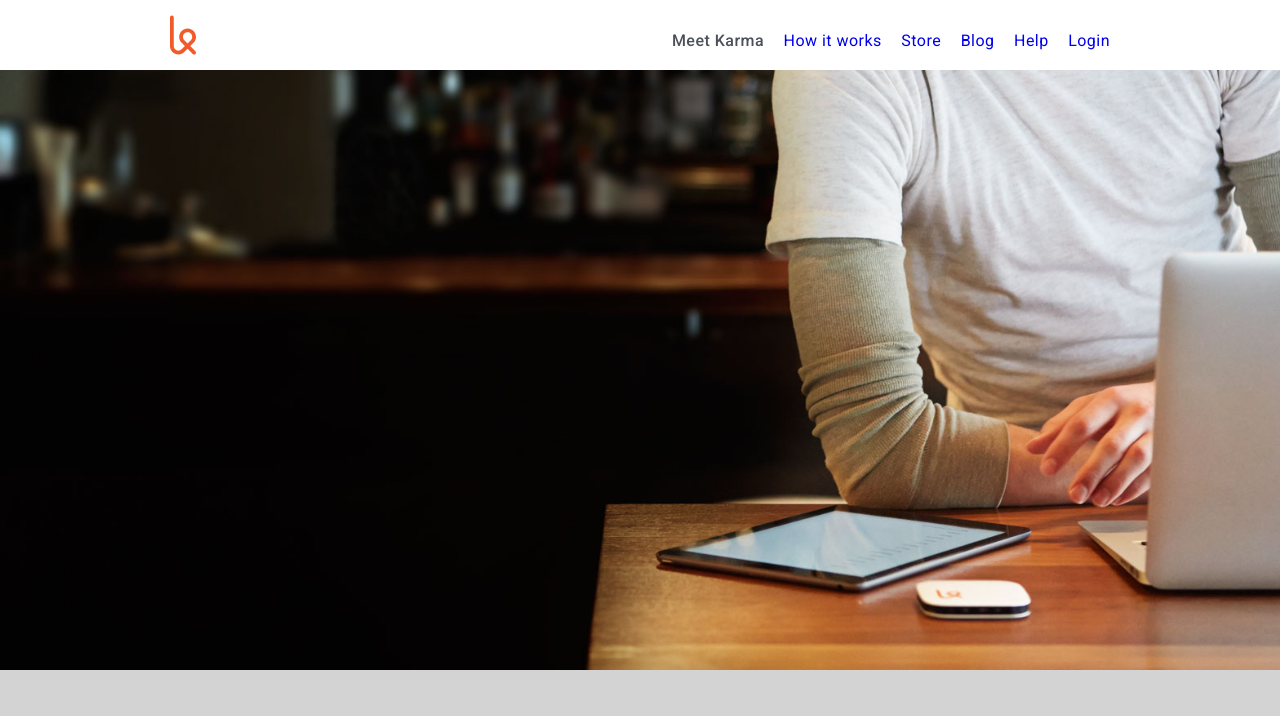
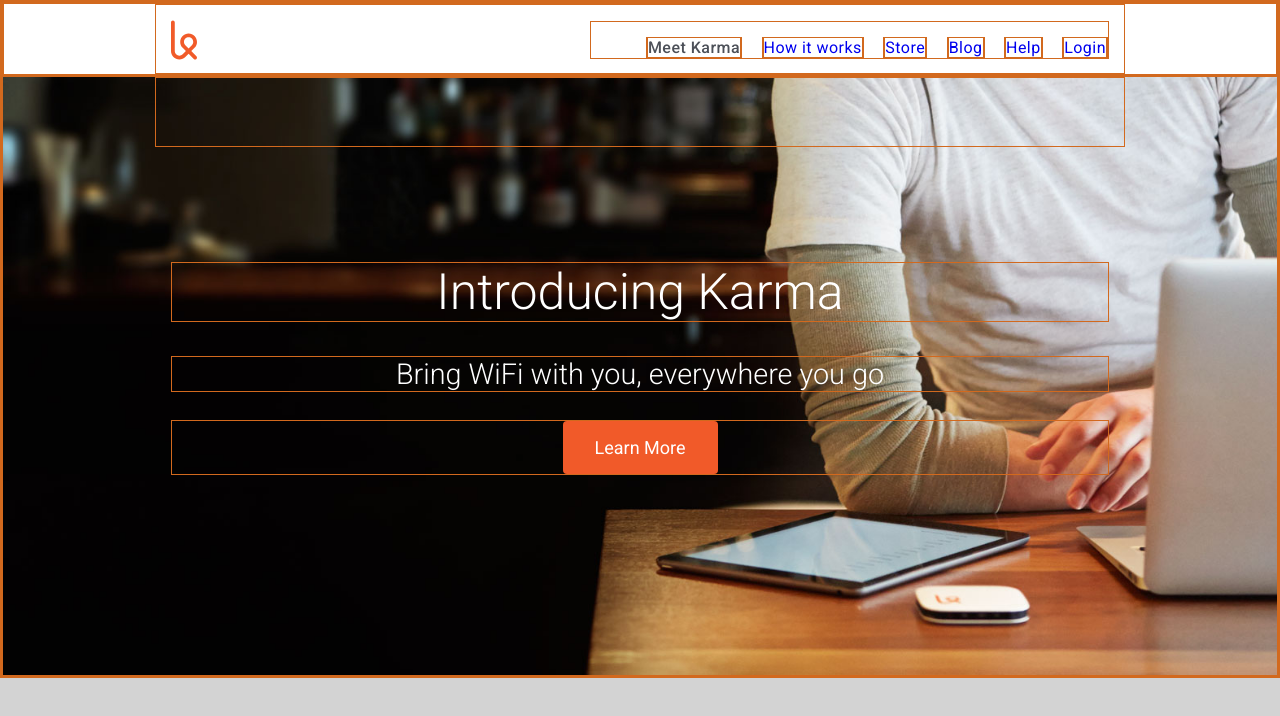
Before and after one commit to ciandro/karma-page, a plain HTML site: page index.html in a window 1280 px wide. Drawn offline with Linux system fonts and the light colour scheme.

Commit message:
added introduction section

```diff
--- a/css/style.css
+++ b/css/style.css
@@ -7,31 +7,34 @@ html {
 
 body {
     background-color: LightGray;
+    font-family: 'Roboto', sans-serif;
+        -webkit-font-smoothing: antialiased;
 }
-div {
-    /*border: 1px solid Chocolate;*/
+* {
+    border: 1px solid Chocolate;
 }
 /* add css below */
 
 .top-navigation {
 	background-color: #fff;
-	font-family: 'Roboto', sans-serif;
 	font-size: 16px;
 	color: #838994;
 	letter-spacing: 0.03em;
 	-webkit-font-smoothing: antialiased;
 }
 
-.top-navigation .content {
+.content {
 	width: 970px;
-    height: 70px;
-    margin: 0 auto;
+  height: 70px;
+  margin: 0 auto;
 	padding: 0 15px;
+  box-sizing: inherit;
+
 }
 
 .top-navigation .links .active {
 	color: #4c5058;
-    font-weight: 500;
+  font-weight: 500;
 }
 
 .logo {
@@ -74,3 +77,44 @@ div {
 	height: 600px;
 
 }
+
+.introduction h1{
+  text-align: center;
+  font-weight: 300;
+  margin-top: 11.5rem;
+  font-size: 3.125rem;
+
+}
+
+.introduction h3 {
+  text-align: center;
+  font-weight: 200;
+  font-size: 1.8rem;
+}
+
+h1, h3 {
+  color: #fff;
+}
+
+.introduction button {
+  display: block;
+  margin: 0 auto;
+}
+
+button:hover {
+    background-color: #d9400e;
+    border-color: #cf3d0e;
+    cursor: pointer;
+}
+
+button {
+    width: 9.688rem;
+    background-color: #f15a29;
+    border-color: #f15a29;
+    text-shadow: none;
+    border-style: none;
+    border-radius: 4px;
+    padding: 1rem 1.5rem;
+    color: white;
+    font-size: 1.125rem;
+}
--- a/index.html
+++ b/index.html
@@ -25,6 +25,13 @@
 	</header>
 
 	<section class="introduction">
+		<div class="content">
+				<h1>Introducing Karma</h1>
+				<h3>Bring WiFi with you, everywhere you go</h3>
+			<div class="buttons">
+				<button>Learn More</button>
+			</div>
+		</div>
 
 
 
```
